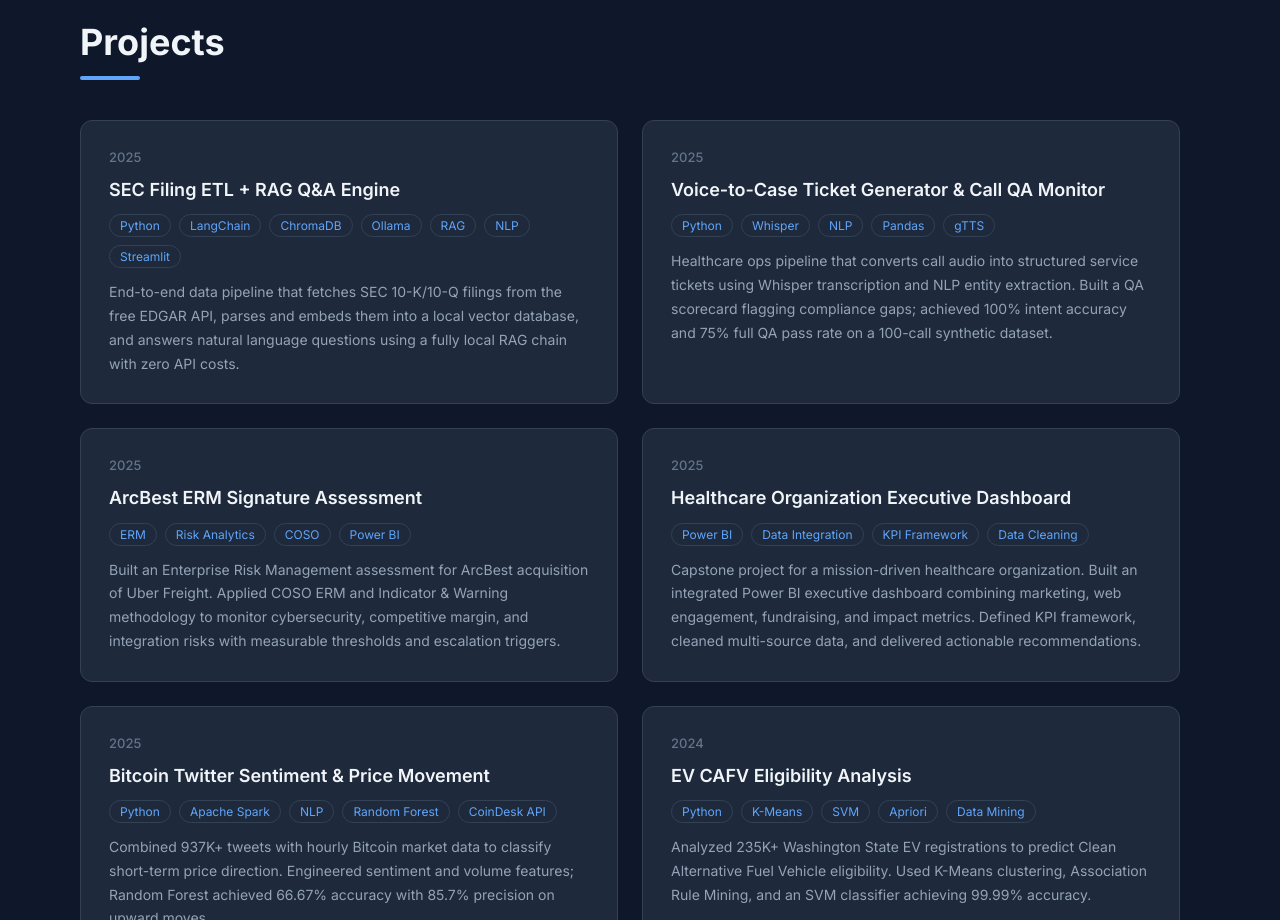
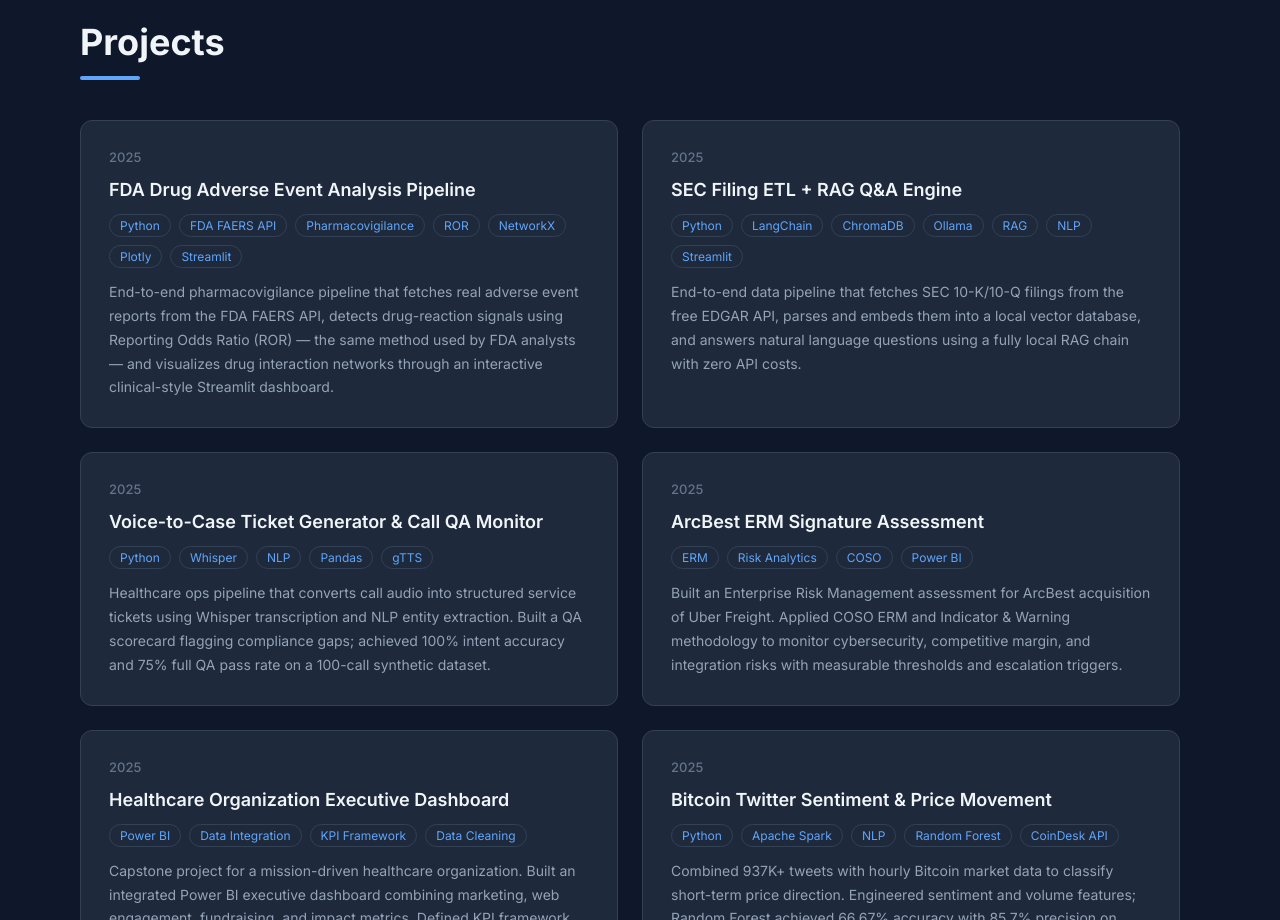
Before and after one commit to nish0104/my-portfolio, a React (Vite) app: page / in a window 1280 px wide. Shown: the part 3260-4180 px from the top of the page. Built offline with nearby package versions, Linux system fonts and the light colour scheme.

Commit message:
Add FDA Drug Adverse Event Analysis project

```diff
--- a/src/components/Projects.jsx
+++ b/src/components/Projects.jsx
@@ -1,6 +1,13 @@
 function Projects() {
   const projects = [
 
+    {
+      title: 'FDA Drug Adverse Event Analysis Pipeline',
+      dates: '2025',
+      tags: ['Python', 'FDA FAERS API', 'Pharmacovigilance', 'ROR', 'NetworkX', 'Plotly', 'Streamlit'],
+      description: 'End-to-end pharmacovigilance pipeline that fetches real adverse event reports from the FDA FAERS API, detects drug-reaction signals using Reporting Odds Ratio (ROR) — the same method used by FDA analysts — and visualizes drug interaction networks through an interactive clinical-style Streamlit dashboard.',
+      github: 'https://github.com/nish0104/faers-pipeline',
+    },
     {
       title: 'SEC Filing ETL + RAG Q&A Engine',
       dates: '2025',
```
